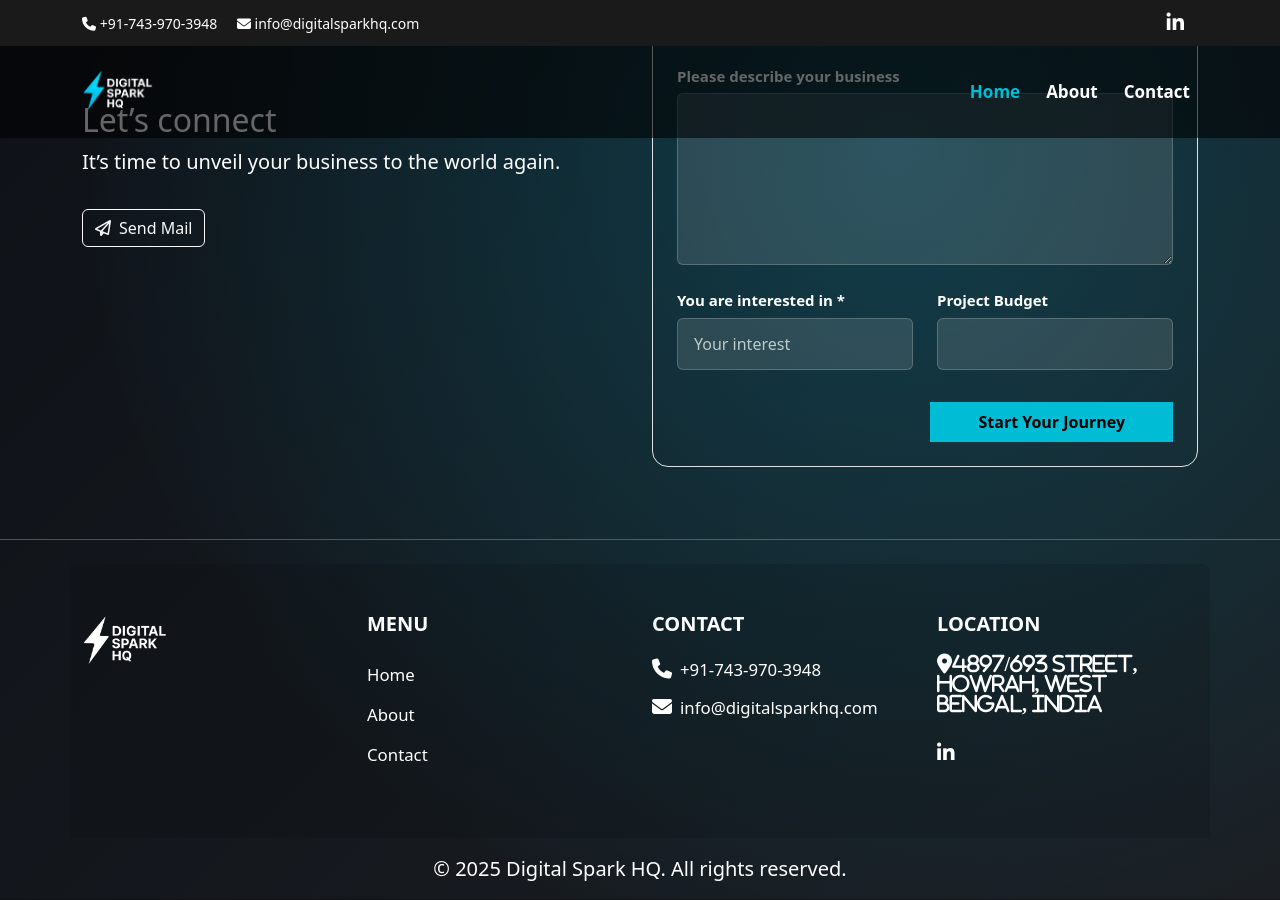
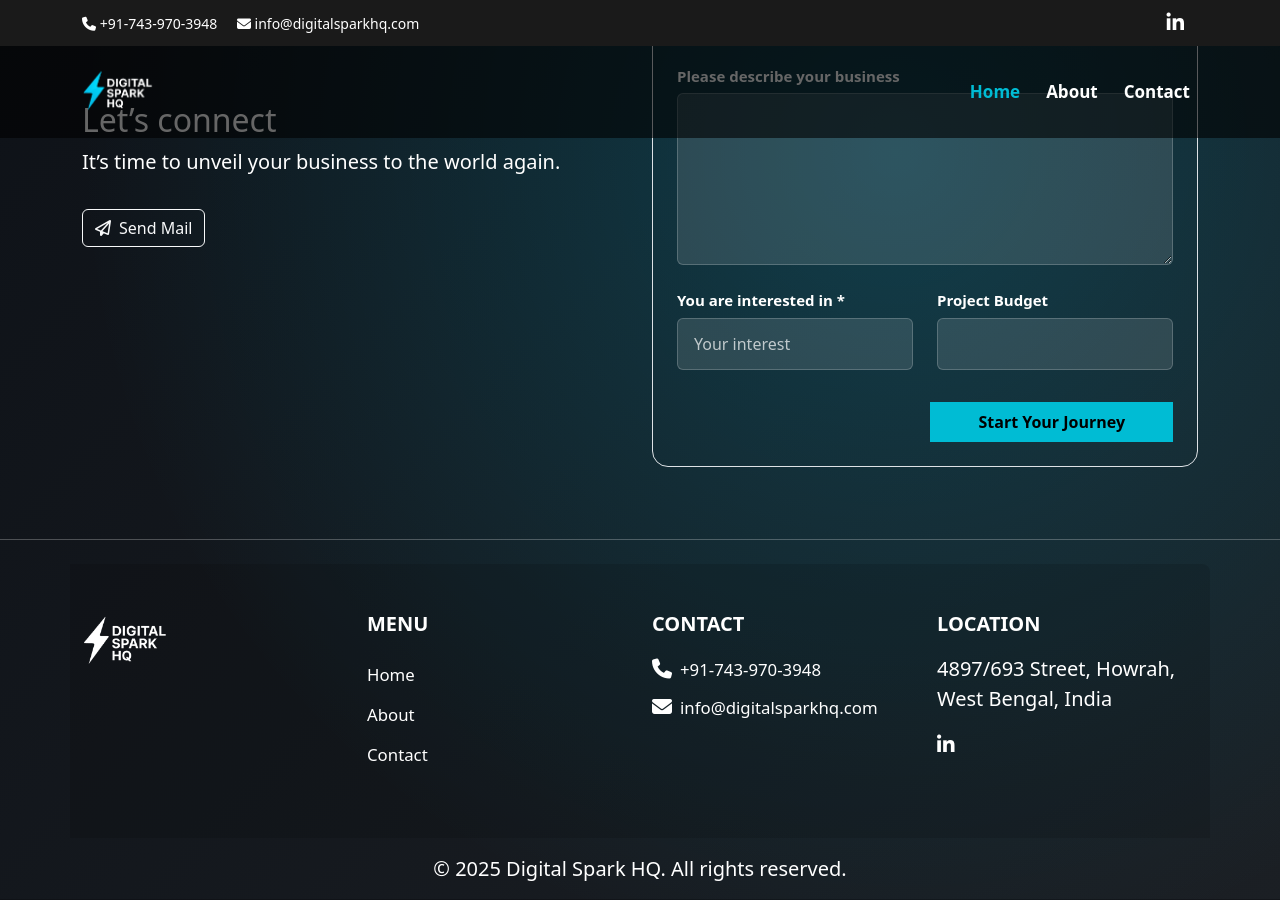
Before and after one commit to Iambiswajit-C/digitalsparkhq, a Jekyll site: the page built from index.md, in a window 1280 px wide and 900 px high, scrolled down 3105 px. Built offline with Jekyll 4.4.1, drawn with Linux system fonts in a browser that asks for light colours.

Commit message:
Update footer.html

```diff
--- a/_includes/footer.html
+++ b/_includes/footer.html
@@ -89,7 +89,7 @@
       </div>
       <div class="col-lg-3">
         <h5 class="footer-title">Location</h5>
-        <p class="fs-5 fa-solid fa-location-dot me-2">4897/693 Street, Howrah, West Bengal, India</p>
+        <p class="fs-5" class="fa-solid fa-location-dot me-2">4897/693 Street, Howrah, West Bengal, India</p>
         <div class="social-icons mt-3">
           <a href="#"><i class="fab fa-linkedin-in"></i></a>
         </div>
```
